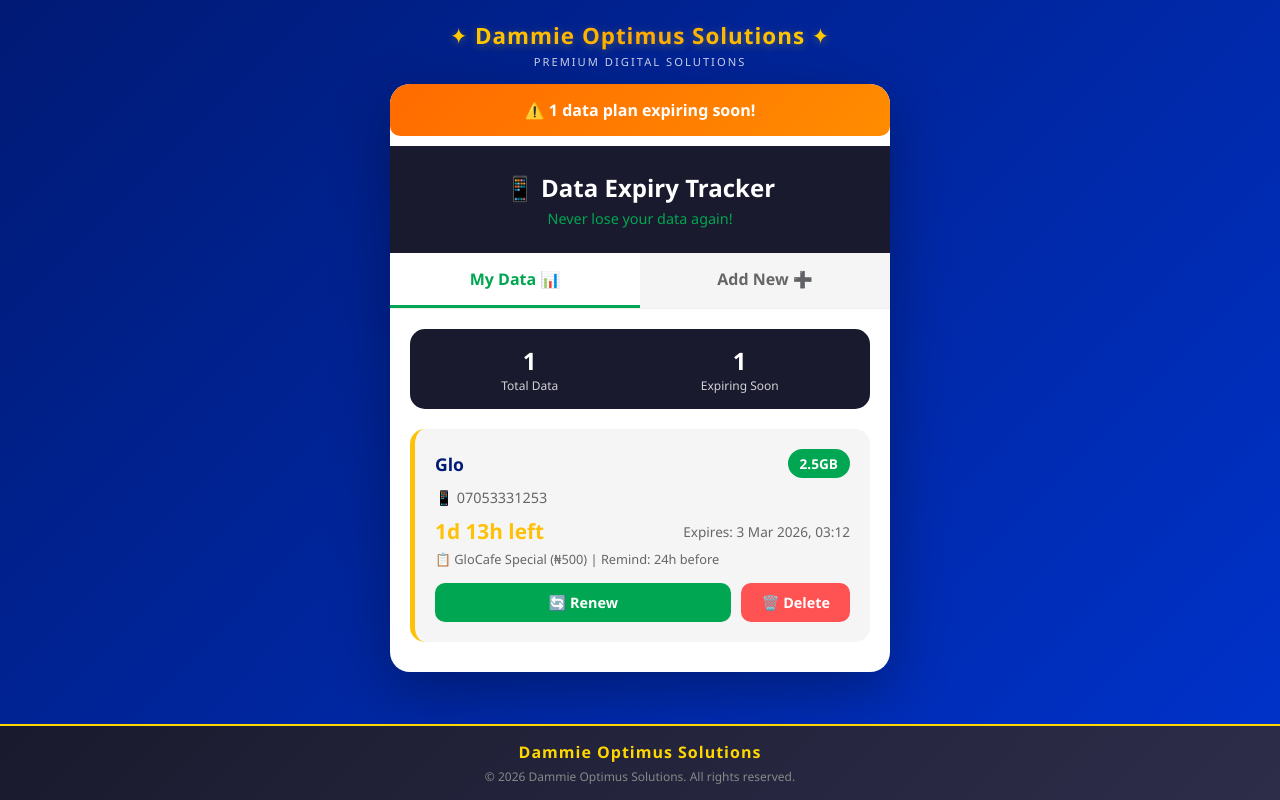
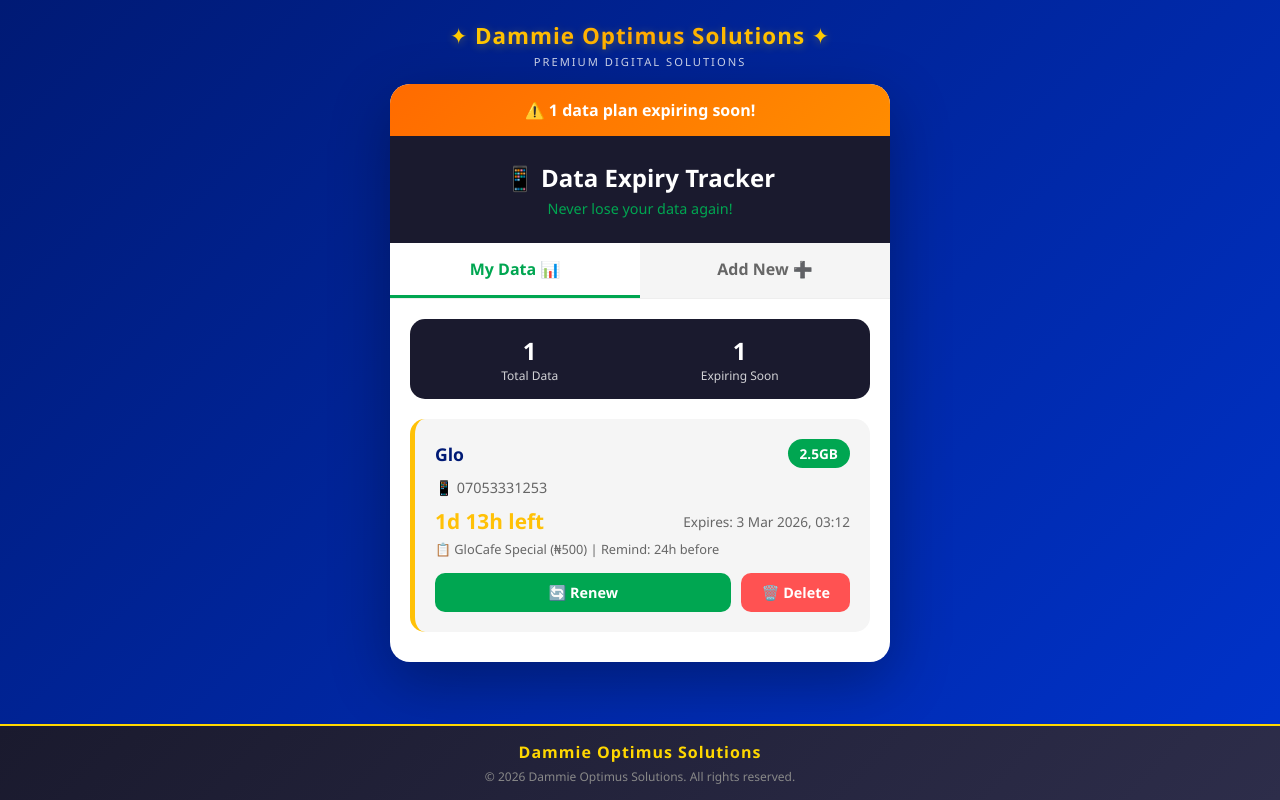
Before and after one commit to EngrDammie/data-tracker, a plain HTML site: page index.html in a window 1280 px wide. Drawn offline with Linux system fonts and the light colour scheme.

Commit message:
Fixed notification banner spacing

```diff
--- a/index.html
+++ b/index.html
@@ -55,7 +55,7 @@
     .summary-item .number { font-size: 1.5rem; font-weight: bold; }
     .summary-item .label { font-size: 0.75rem; opacity: 0.8; }
     @keyframes fadeIn { from { opacity: 0; transform: translateY(10px); } to { opacity: 1; transform: translateY(0); } }
-    .notification-banner { background: linear-gradient(135deg, #FF6B00 0%, #FF8C00 100%); color: white; padding: 15px; text-align: center; font-weight: 600; display: none; border-radius: 10px; margin-bottom: 10px; }
+    .notification-banner { background: linear-gradient(135deg, #FF6B00 0%, #FF8C00 100%); color: white; padding: 15px; text-align: center; font-weight: 600; display: none; border-radius: 15px 15px 0 0; }
     .notification-banner.show { display: block; }
     .exact-time { font-size: 0.8rem; color: var(--gray); margin-top: 5px; }
     .footer { position: fixed; bottom: 0; left: 0; right: 0; background: linear-gradient(135deg, #1a1a2e 0%, #2d2d4a 100%); padding: 15px 20px; text-align: center; border-top: 2px solid var(--gold); z-index: 100; }
```
